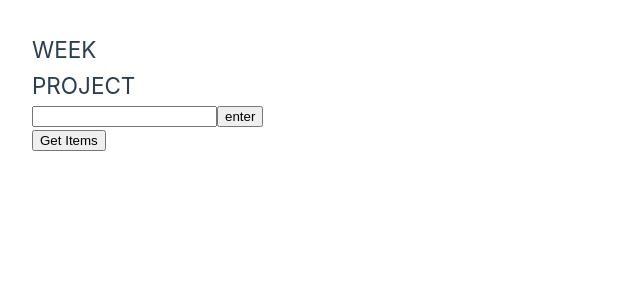
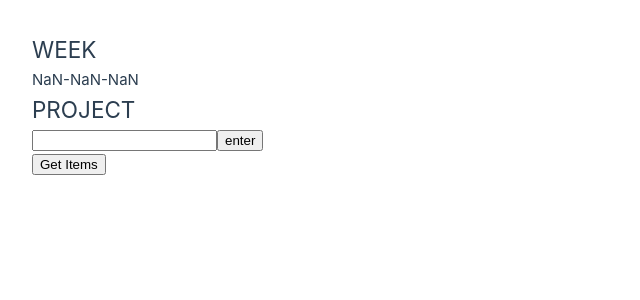
Before and after one commit to yumiirrii/report-maker-vue, a Vue app: page / in a window 1280 px wide. Both pictures are taken after a click on the button "enter". Shown: the top 300 px of the page, without its empty margins (0-640 px from the left). Built offline with nearby package versions, Linux system fonts and the light colour scheme.

Commit message:
added post method

```diff
--- a/src/components/TaskInput.vue
+++ b/src/components/TaskInput.vue
@@ -1,5 +1,6 @@
 <script setup>
 import { reactive, ref } from 'vue';
+import axios from 'axios';
 
 const props = defineProps(['report', 'project']);
 
@@ -12,6 +13,8 @@ const planningTaskMap = new Map();
 const planningTask = ref('');
 const planningTaskList = ref([]);
 const isPlanningTaskSubmitted = ref(false);
+
+const responseMessage = ref('');
 
 const submitDoneTask = () => {
   isDoneTaskSubmitted.value = true;
@@ -28,10 +31,16 @@ const submitPlanningTask = () => {
   planningTask.value = '';
 }
 
-const registerProjectAndTasks = () => {
+const registerProjectAndTasks = async () => {
   props.report.doneTaskMapList.push(doneTaskMap);
   props.report.planningTaskMapList.push(planningTaskMap);
   console.log(props.report);
+  try {
+    const res = await axios.post('http://localhost:8080/confirm/submit', props.report);
+    responseMessage.value = res.data.message;
+  } catch (error) {
+    console.log(error);
+  }
 }
 </script>
 
@@ -66,5 +75,6 @@ const registerProjectAndTasks = () => {
   </div>
   <div v-if="isPlanningTaskSubmitted">
     <button @click="registerProjectAndTasks">Register Project & Tasks</button>
+    {{ responseMessage }}
   </div>
 </template>
--- a/src/components/WeekInput.vue
+++ b/src/components/WeekInput.vue
@@ -3,11 +3,7 @@ import { ref, reactive } from 'vue';
 import ProjectInput from './ProjectInput.vue';
 
 const report = reactive({
-  week: null,
-  // project: {
-  //   name: '',
-  //   tasks: []
-  // },
+  week: '',
   projectList: [],
   doneTaskMapList: [],
   planningTaskMapList: [],
@@ -17,6 +13,17 @@ let isWeekSubmitted = ref(false);
 
 const submitWeek = () => {
   isWeekSubmitted.value = true;
+  report.week = weekToDateString(report.week);
+  console.log(report.week);
+}
+
+const weekToDateString = (weekValue) => {
+  const [year, week] = weekValue.split('-W');
+  const date = new Date(year, 0, 1 + (week - 1) * 7); // Set date to the start of the week
+  const yearStr = date.getFullYear();
+  const monthStr = String(date.getMonth() + 1).padStart(2, '0');
+  const dayStr = String(date.getDate()).padStart(2, '0');
+  return `${yearStr}-${monthStr}-${dayStr}`;
 }
 </script>
 
@@ -27,7 +34,7 @@ const submitWeek = () => {
     <button @click="submitWeek">enter</button>
   </div>
   <div v-else>
-    <p>{{ report.week }}</p>
+    <p>{{ weekToDateString(report.week) }}</p>
     <ProjectInput :report="report"/>
   </div>
 </template>
```
